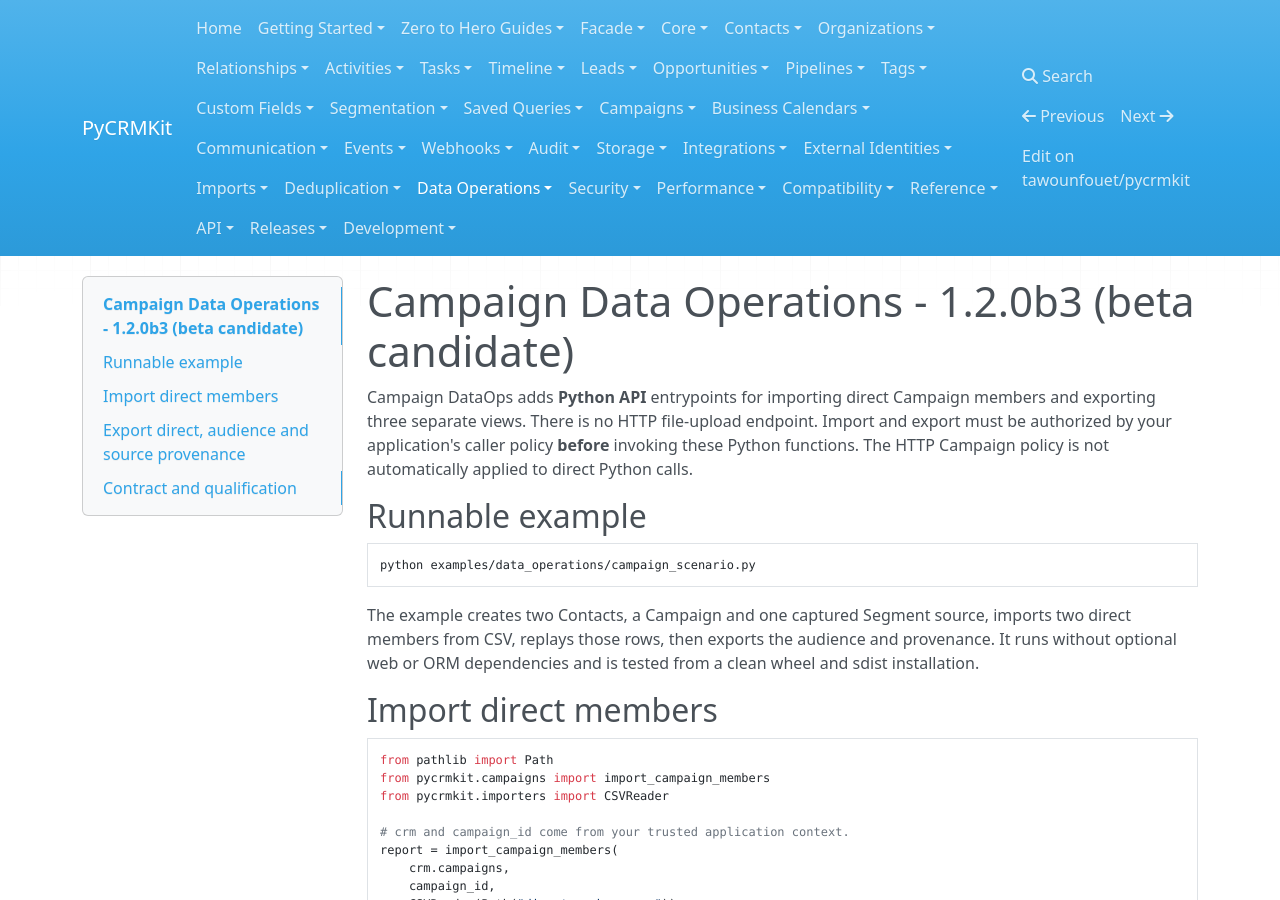
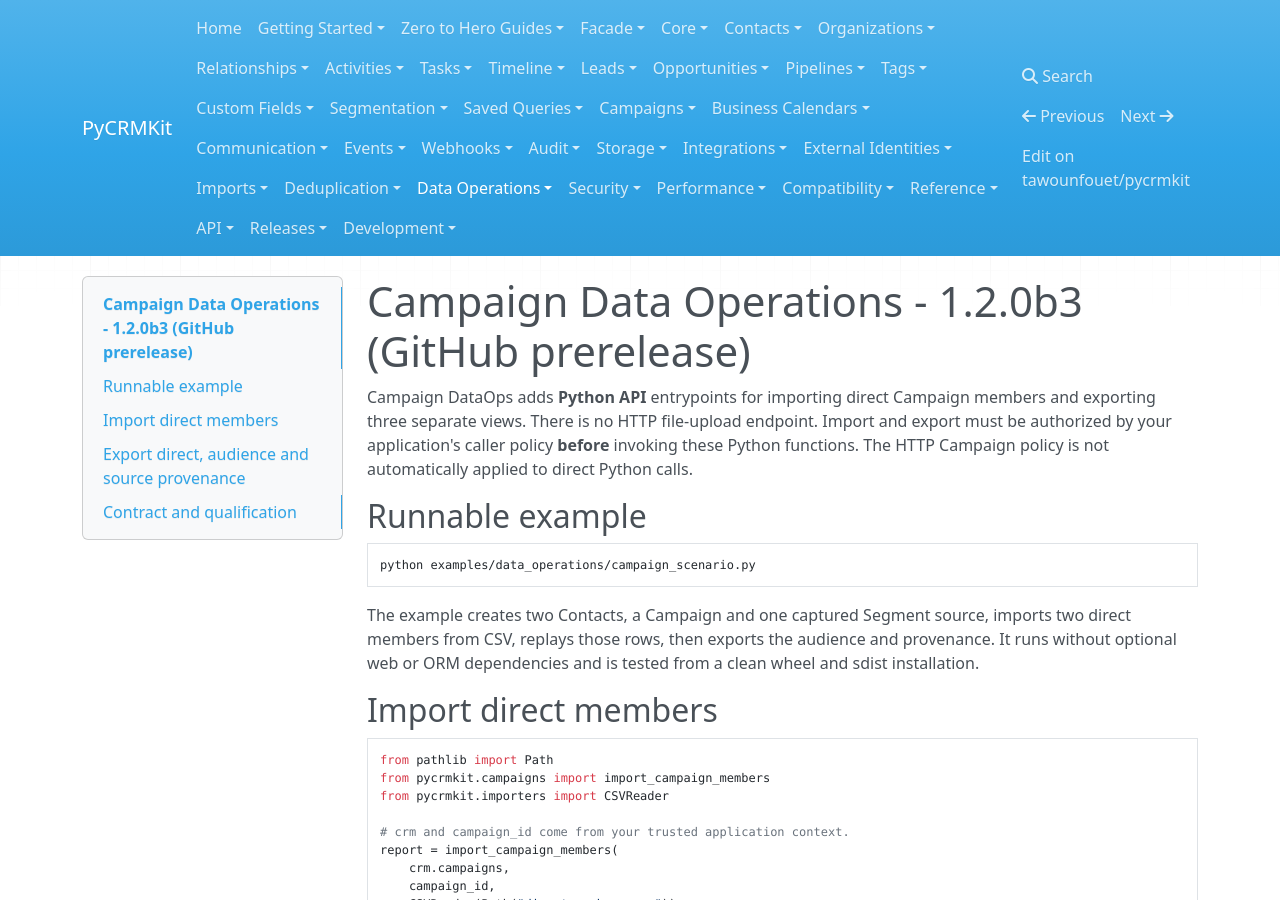
Before and after one commit to tawounfouet/pycrmkit, an MkDocs documentation site: the page built from docs/data_operations/campaigns.md, in a window 1280 px wide and 900 px high. Built offline with MkDocs 1.6.1, drawn with Linux system fonts in a browser that asks for light colours; nearby versions of some CDN libraries.

Commit message:
docs: align Campaign integration and qualification guides with published v1.2.0b3

```diff
--- a/docs/data_operations/campaigns.md
+++ b/docs/data_operations/campaigns.md
@@ -1,4 +1,4 @@
-# Campaign Data Operations - 1.2.0b3 (beta candidate)
+# Campaign Data Operations - 1.2.0b3 (GitHub prerelease)
 
 Campaign DataOps adds **Python API** entrypoints for importing direct Campaign members and exporting three separate views. There is no HTTP file-upload endpoint. Import and export must be authorized by your application's caller policy **before** invoking these Python functions. The HTTP Campaign policy is not automatically applied to direct Python calls.
 
```
